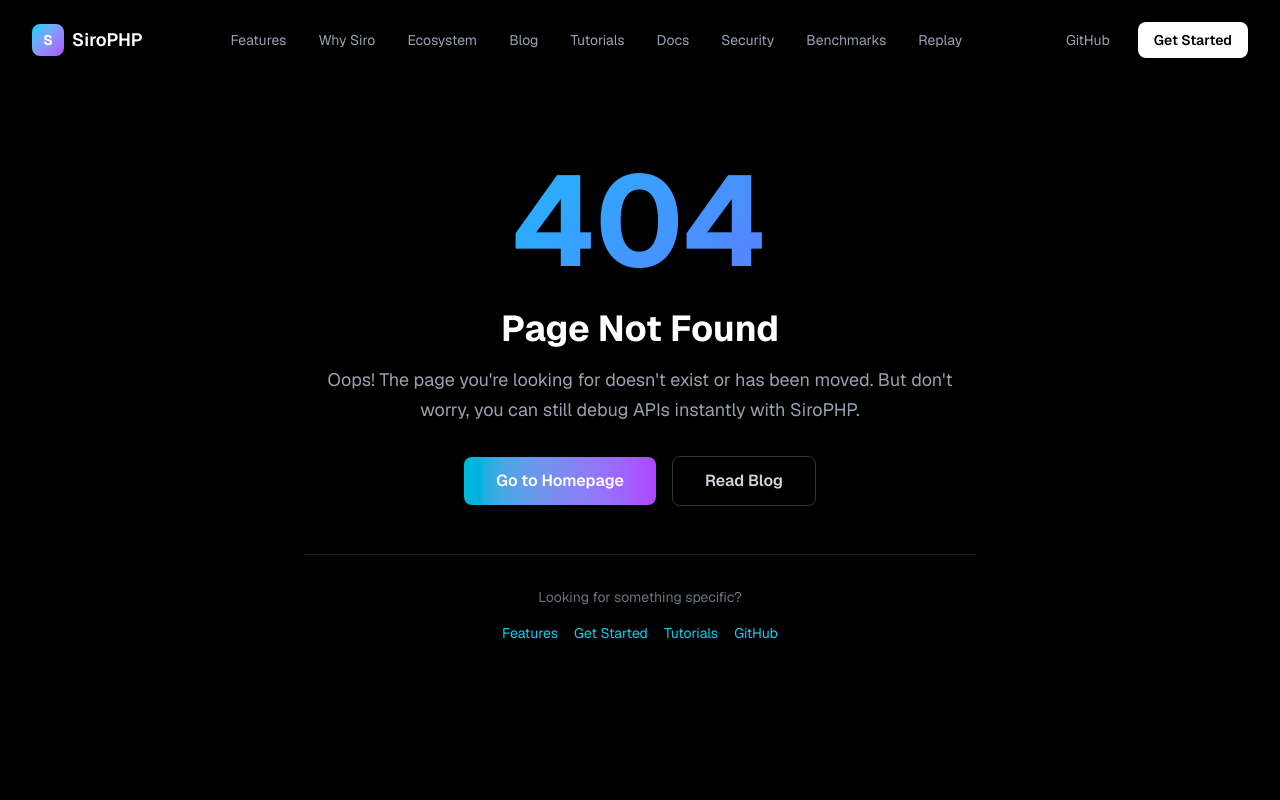
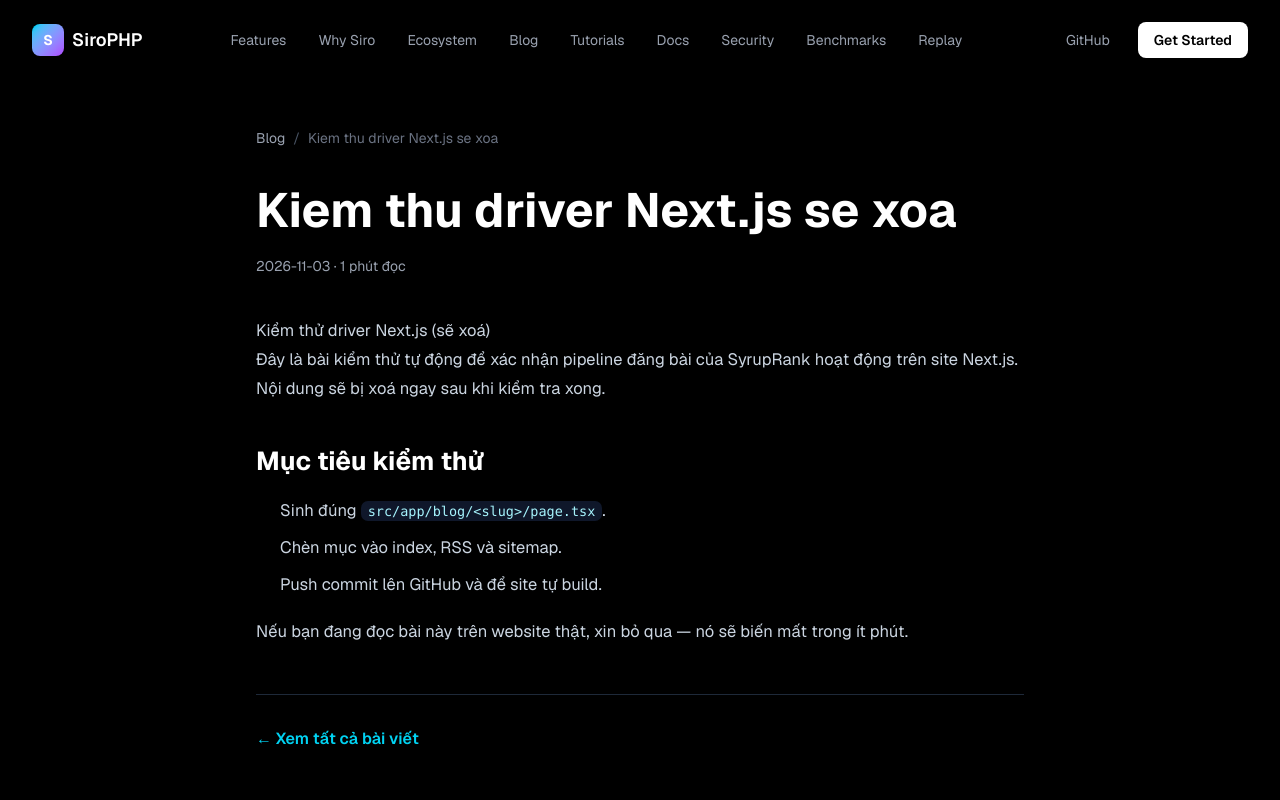
Before and after one commit to thiennhant95/sirophp-landingpage, a Next.js app: page /blog/kiem-thu-driver-next-js-se-xoa in a window 1280 px wide. Before the commit this address had no page. Shown: the top 800 px of the page. Built offline with nearby package versions, Linux system fonts and the light colour scheme.

Commit message:
post: kiem-thu-driver-next-js-se-xoa

```diff
--- /dev/null
+++ b/src/app/blog/kiem-thu-driver-next-js-se-xoa/page.tsx
@@ -0,0 +1,80 @@
+import type { Metadata } from 'next';
+import Link from 'next/link';
+import FadeIn from '@/components/FadeIn';
+
+export const metadata: Metadata = {
+  title: "Kiem thu driver Next.js se xoa",
+  description: "Kiểm thử driver Next.js (sẽ xoá) Đây là bài kiểm thử tự động để xác nhận pipeline đăng bài của SyrupRank hoạt động trên site Next.js…",
+  keywords: ["Kiem thu driver Next.js se xoa"],
+  alternates: {
+    canonical: "https://sirophp.com/blog/kiem-thu-driver-next-js-se-xoa",
+  },
+  openGraph: {
+    title: "Kiem thu driver Next.js se xoa | SiroPHP",
+    description: "Kiểm thử driver Next.js (sẽ xoá) Đây là bài kiểm thử tự động để xác nhận pipeline đăng bài của SyrupRank hoạt động trên site Next.js…",
+    type: 'article',
+    publishedTime: "2026-11-03",
+    url: "https://sirophp.com/blog/kiem-thu-driver-next-js-se-xoa",
+    images: [{ url: "/opengraph-image.png", width: 1200, height: 630 }],
+  },
+  twitter: {
+    card: 'summary_large_image',
+    title: "Kiem thu driver Next.js se xoa | SiroPHP",
+    description: "Kiểm thử driver Next.js (sẽ xoá) Đây là bài kiểm thử tự động để xác nhận pipeline đăng bài của SyrupRank hoạt động trên site Next.js…",
+    images: ["/opengraph-image.png"],
+  },
+};
+
+export default function Post() {
+  const articleJsonLd = {"@context": "https://schema.org", "@type": "Article", "headline": "Kiem thu driver Next.js se xoa", "description": "Kiểm thử driver Next.js (sẽ xoá) Đây là bài kiểm thử tự động để xác nhận pipeline đăng bài của SyrupRank hoạt động trên site Next.js…", "image": "https://sirophp.com/opengraph-image.png", "author": {"@type": "Organization", "name": "SiroPHP", "url": "https://sirophp.com"}, "publisher": {"@type": "Organization", "name": "SiroPHP", "logo": {"@type": "ImageObject", "url": "https://sirophp.com/logo"}}, "datePublished": "2026-11-03", "dateModified": "2026-11-03", "mainEntityOfPage": {"@type": "WebPage", "@id": "https://sirophp.com/blog/kiem-thu-driver-next-js-se-xoa"}, "wordCount": 85, "articleSection": "Tutorial"};
+
+  return (
+    <main className="min-h-screen bg-black">
+      <script
+        type="application/ld+json"
+        dangerouslySetInnerHTML={{ __html: JSON.stringify(articleJsonLd) }}
+      />
+      <article className="pt-32 pb-24 px-6">
+        <div className="max-w-3xl mx-auto">
+          <FadeIn>
+            <nav className="mb-8 text-sm">
+              <Link href="/blog" className="text-gray-400 hover:text-cyan-400 transition-colors">
+                Blog
+              </Link>
+              <span className="text-gray-600 mx-2">/</span>
+              <span className="text-gray-500">{"Kiem thu driver Next.js se xoa"}</span>
+            </nav>
+            <h1 className="text-3xl md:text-5xl font-bold text-white leading-tight mb-4">
+              {"Kiem thu driver Next.js se xoa"}
+            </h1>
+            <p className="text-gray-400 text-sm mb-10">
+              {"2026-11-03"} · 1 phút đọc
+            </p>
+            <style>{`
+.sr-post{color:#cbd5e1;font-size:16.5px;line-height:1.75}
+.sr-post h2{color:#fff;font-size:26px;font-weight:700;margin:36px 0 12px}
+.sr-post h3{color:#fff;font-size:20px;font-weight:600;margin:26px 0 10px}
+.sr-post p{margin:0 0 16px}
+.sr-post a{color:#22d3ee;text-decoration:underline}
+.sr-post ul,.sr-post ol{padding-left:22px;margin:0 0 18px;display:flex;flex-direction:column;gap:8px}
+.sr-post li{padding-left:2px}
+.sr-post code{font-family:ui-monospace,Consolas,monospace;font-size:13.5px;color:#a5f3fc;background:#0f172a;padding:2px 7px;border-radius:7px}
+.sr-post pre{background:#0f172a;border:1px solid #1e293b;border-radius:14px;padding:18px;overflow-x:auto;margin:0 0 18px}
+.sr-post pre code{background:none;padding:0}
+.sr-post blockquote{border-left:4px solid #22d3ee;margin:20px 0;padding:4px 0 4px 18px;color:#e2e8f0}
+.sr-post img{max-width:100%;border-radius:14px;margin:12px 0}
+.sr-post table{border-collapse:collapse;width:100%;margin:0 0 18px}
+.sr-post td,.sr-post th{border:1px solid #1e293b;padding:8px 10px;font-size:14.5px;text-align:left}
+            `}</style>
+            <div className="sr-post" dangerouslySetInnerHTML={{ __html: "<h1>Kiểm thử driver Next.js (sẽ xoá)<\/h1>\n<p>Đây là bài kiểm thử tự động để xác nhận pipeline đăng bài của SyrupRank hoạt động trên site Next.js. Nội dung sẽ bị xoá ngay sau khi kiểm tra xong.<\/p>\n<h2>Mục tiêu kiểm thử<\/h2>\n<ul>\n<li>Sinh đúng <code>src/app/blog/&lt;slug&gt;/page.tsx<\/code>.<\/li>\n<li>Chèn mục vào index, RSS và sitemap.<\/li>\n<li>Push commit lên GitHub và để site tự build.<\/li>\n<\/ul>\n<p>Nếu bạn đang đọc bài này trên website thật, xin bỏ qua — nó sẽ biến mất trong ít phút.<\/p>" }} />
+            <div className="mt-12 pt-8 border-t border-gray-800">
+              <Link href="/blog" className="text-cyan-400 hover:text-cyan-300 font-semibold">
+                ← Xem tất cả bài viết
+              </Link>
+            </div>
+          </FadeIn>
+        </div>
+      </article>
+    </main>
+  );
+}
--- a/src/app/blog/page.tsx
+++ b/src/app/blog/page.tsx
@@ -33,6 +33,17 @@ export const metadata: Metadata = {
 };
 
 const blogPosts = [
+  // sr:begin kiem-thu-driver-next-js-se-xoa
+  {
+    slug: "kiem-thu-driver-next-js-se-xoa",
+    title: "Kiem thu driver Next.js se xoa",
+    excerpt: "Kiểm thử driver Next.js (sẽ xoá) Đây là bài kiểm thử tự động để xác nhận pipeline đăng bài của SyrupRank hoạt động trên site Next.js…",
+    date: "2026-11-03",
+    readTime: "1 min read",
+    category: "Tutorial",
+    tags: [],
+  },
+  // sr:end kiem-thu-driver-next-js-se-xoa
   {
 slug: 'sirophp-showcase-live-demo',
     title: 'SiroPHP Showcase: A Live Full-Stack Demo You Can Click Right Now',
--- a/src/app/blog/rss.xml/route.ts
+++ b/src/app/blog/rss.xml/route.ts
@@ -1,4 +1,7 @@
 const posts = [
+  // sr:begin kiem-thu-driver-next-js-se-xoa
+  { slug: "kiem-thu-driver-next-js-se-xoa", title: "Kiem thu driver Next.js se xoa", date: "2026-11-03" },
+  // sr:end kiem-thu-driver-next-js-se-xoa
   { slug: 'how-to-debug-apis-in-php', title: 'How to Debug PHP APIs: From Logs to Request Replay', date: '2026-01-15' },
   { slug: 'php-api-testing-from-terminal', title: 'PHP API Testing From the Terminal', date: '2026-01-22' },
   { slug: 'request-replay-debug-production-bugs', title: 'Request Replay: Debug Production Bugs Without Reproduction', date: '2026-01-29' },
--- a/src/app/sitemap.ts
+++ b/src/app/sitemap.ts
@@ -48,6 +48,9 @@ export default function sitemap(): MetadataRoute.Sitemap {
   }))
 
   const blogPosts = [
+  // sr:begin kiem-thu-driver-next-js-se-xoa
+  { slug: "kiem-thu-driver-next-js-se-xoa", date: "2026-11-03" },
+  // sr:end kiem-thu-driver-next-js-se-xoa
   { slug: 'how-to-debug-apis-in-php', date: '2026-01-15' },
   { slug: 'php-api-testing-from-terminal', date: '2026-01-22' },
   { slug: 'request-replay-debug-production-bugs', date: '2026-01-29' },
```
Also changed, not shown: .sr-posts.json (added).
